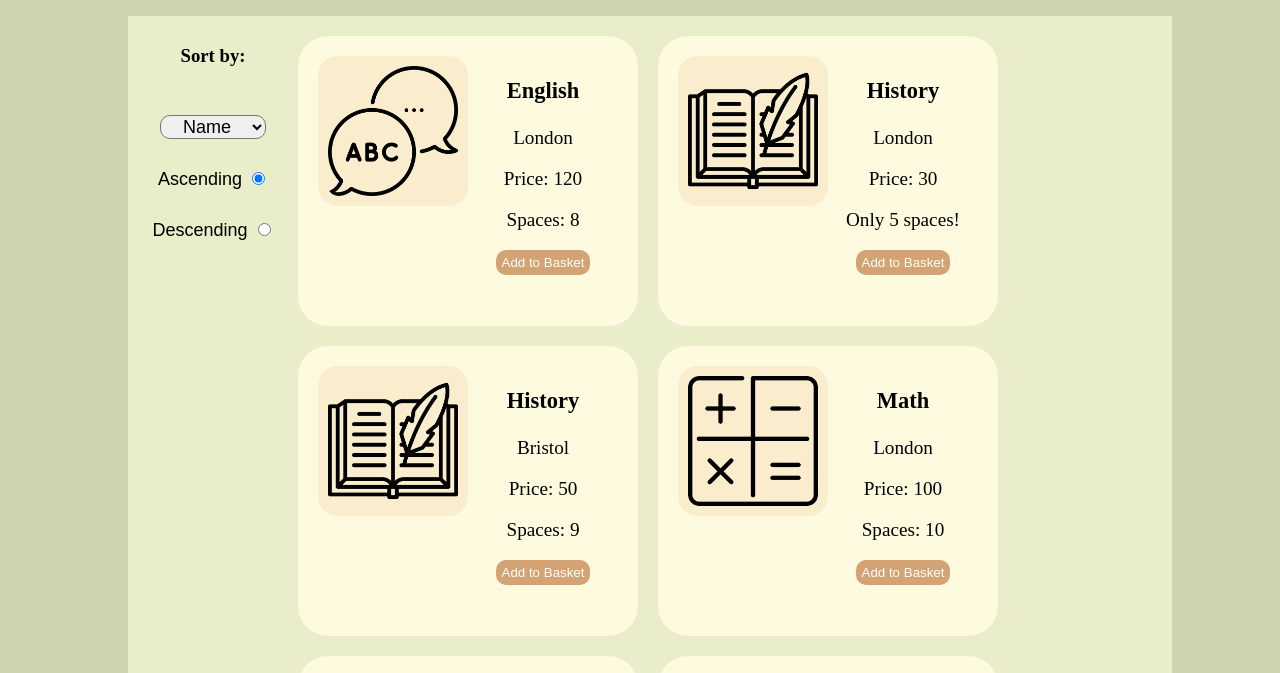
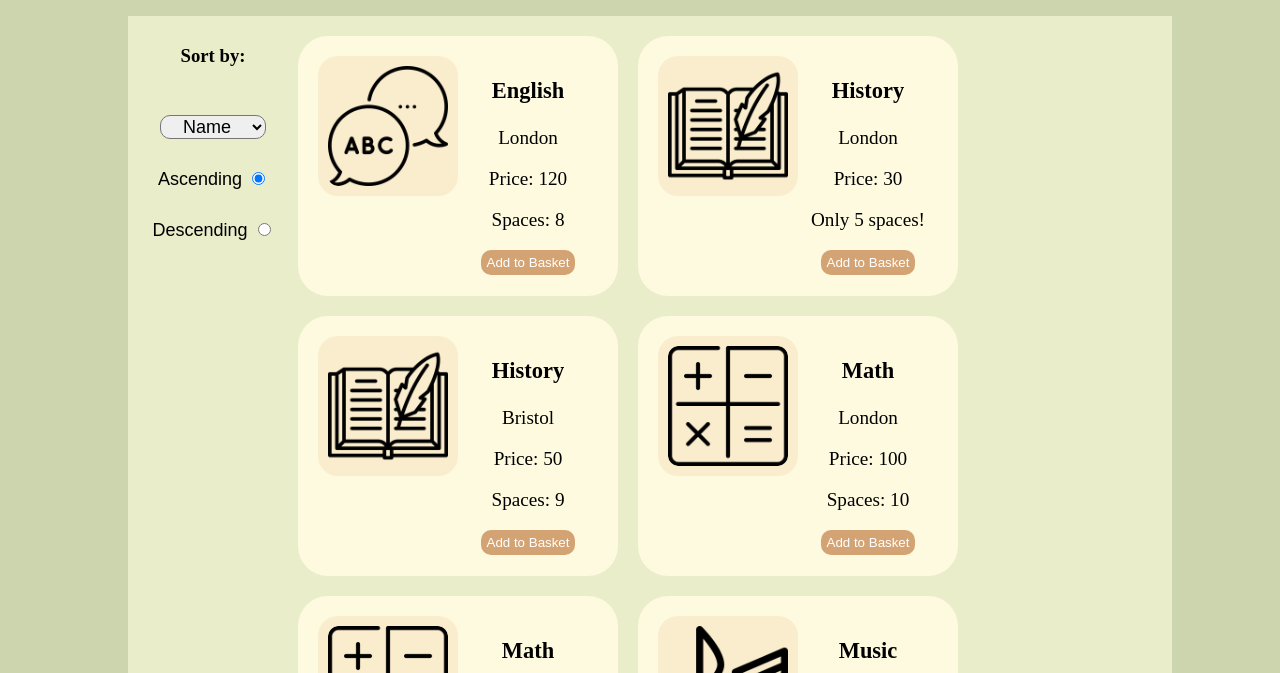
Before and after one commit to KarolUrbanski/MobileAppsCW1, a plain HTML site: page index.html in a window 1280 px wide. Shown: the part 64-737 px from the top of the page. Drawn offline with nearby package versions, Linux system fonts and the light colour scheme.

Commit message:
Update style.css #3

```diff
--- a/style.css
+++ b/style.css
@@ -27,8 +27,8 @@ margin-left: 150px;
 }
 
 .cont {
-  width: 300px;
-  height: 250px;
+  width: 280px;
+  height: 220px;
   border-radius: 30px;
   background-color: #fefae0;
   padding: 20px;
```
